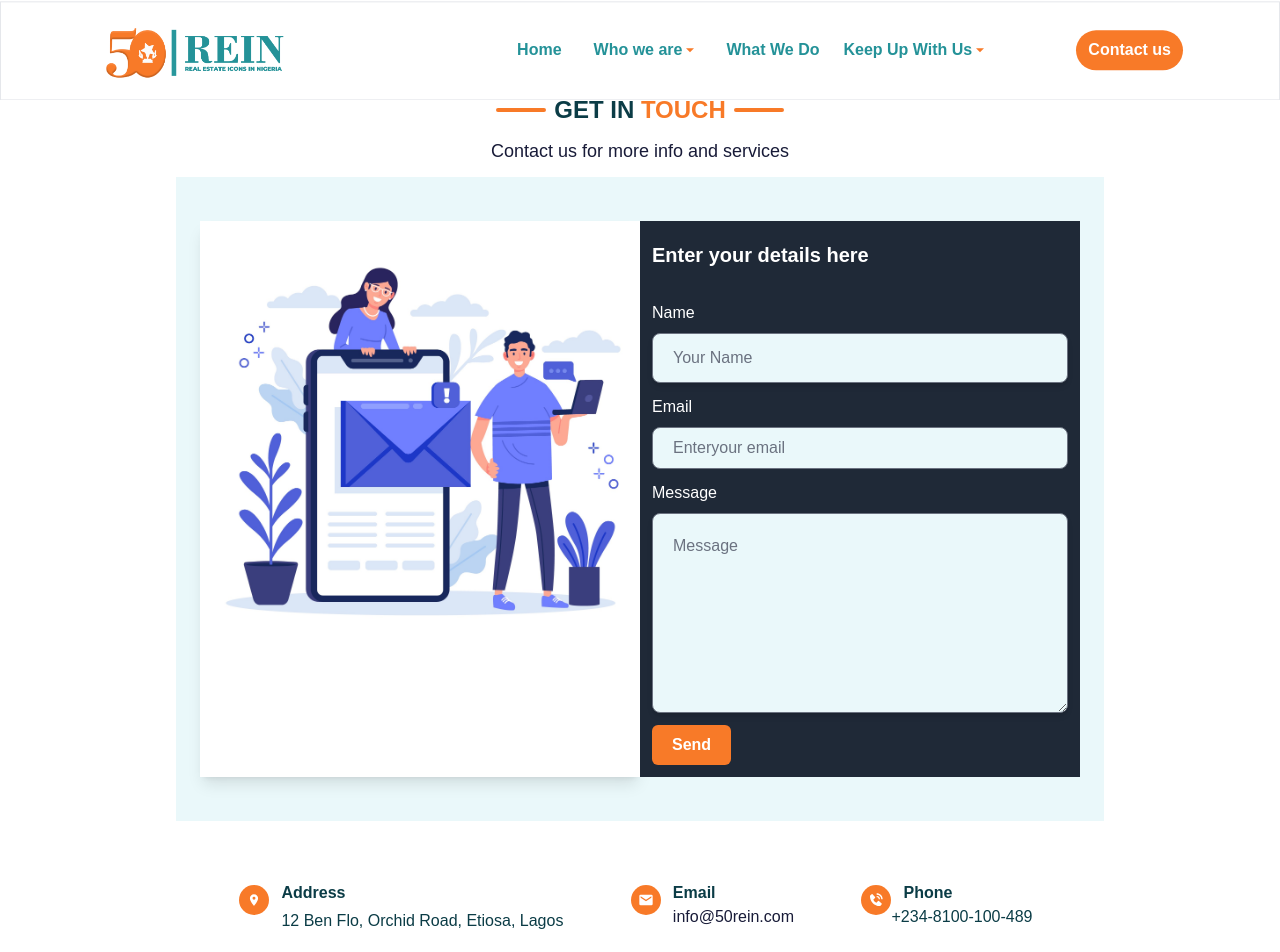
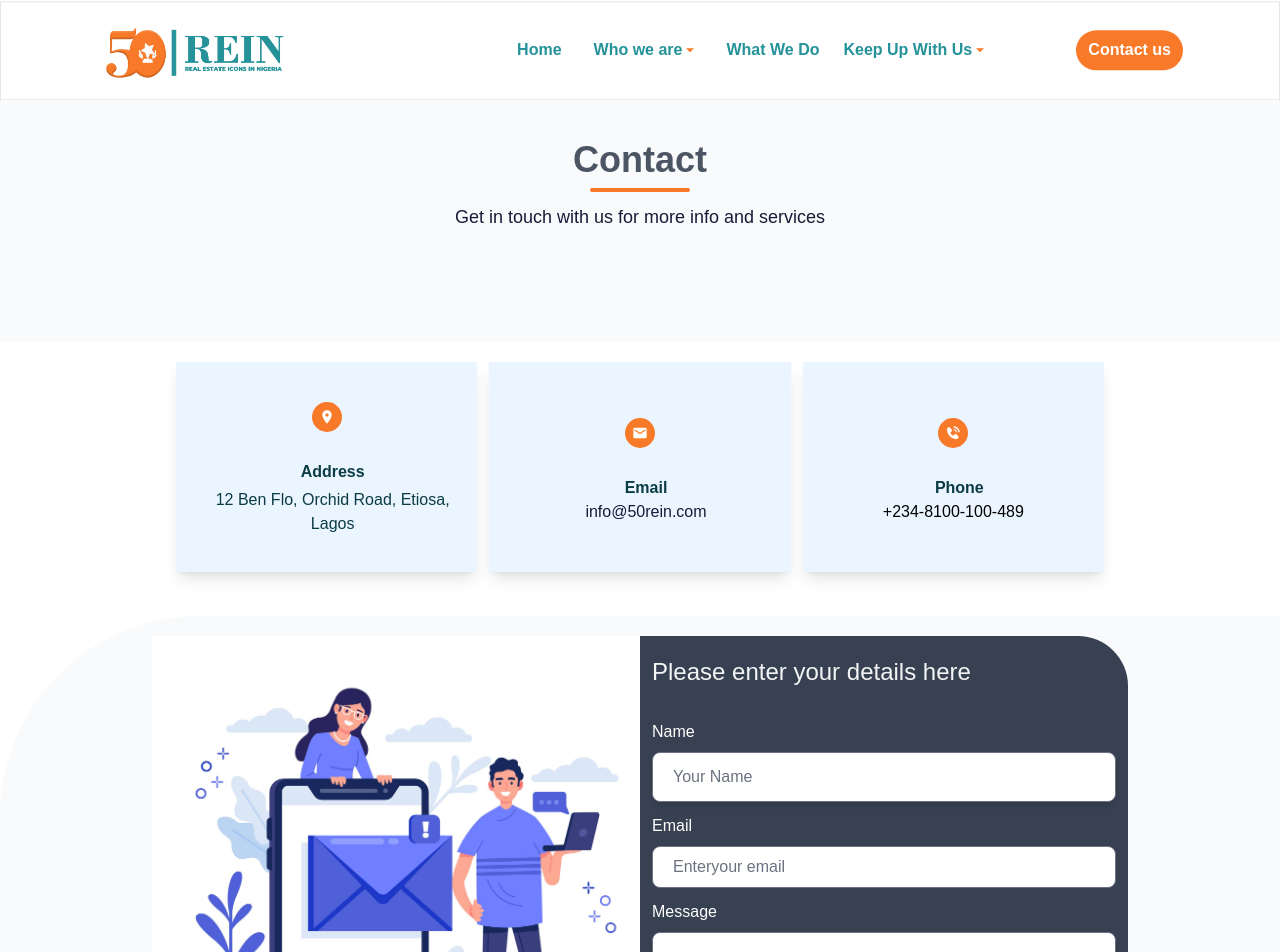
Before and after one commit to LASGLOWTECH/50-rein-website, a React (Vite) app: page /contact in a window 1280 px wide. Shown: the part 57-1009 px from the top of the page. Built offline with nearby package versions, Linux system fonts and the light colour scheme.

Commit message:
made changes

```diff
--- a/src/Components/contact.jsx
+++ b/src/Components/contact.jsx
@@ -52,22 +52,94 @@ const Contact = () => {
 
   return (
     <div className="Contact-Hero  ">
+
+
+      <div className="flex py-20 bg-gray-50 flex-col items-center h-[300px] justify-center ">
+
+
+        <h3 className="text-4xl font-bold text-gray-600 ">Contact</h3>
+        <div className="border-2 mt-2  border-orangeRed   mx-auto rounded-md w-[100px] "></div>
+
+        <p className="py-3 text-greyBlack   text-[18px] text-center">Get in touch with  us for more info and  services </p>
+
+
+      </div>
+
+
+
+
+
+
       <div className=" container py-5 px-6 bg- mx-auto ">
 
-        <div className="flex pt-8 flex-row items-center justify-center ">
 
-          <div className="border-2 mr-2 border-orangeRed rounded-md w-[50px] "></div>
-          <h3 className="text-2xl font-bold text-darkBlue ">GET IN <span className="text-orangeRed" >TOUCH</span></h3>
-          <div className="border-2 ms-2 border-orangeRed rounded-md w-[50px] "></div>
+      <div className="grid grid-cols-1 pb-6  gap-3 md:grid-cols-3 ">
+
+
+<div className="item-1  shadow-lg  px-4 py-8 flex justify-center items-center bg-blue-50 flex-col space-y-6 ">
+  <div className="ico-items bg-orangeRed mt-2 flex w-[30px] h-[30px] rounded-full items-center justify-center  ">
+    < MdLocationOn className="text-white stroke-white" />
 
   </div>
-        <p className="py-3 text-greyBlack   text-[18px] text-center">Contact us for more info and  services </p>
+
+  <div className="item-info ps-3">
+    <h4 className="pt-1 font-bold text-center  text-darkBlue">Address</h4>
+    <p className="py-1  text-center max-w-md text-darkBlue">12 Ben Flo, Orchid Road, Etiosa, Lagos</p>
+  </div>
+</div>
 
 
-        <div className="grid grid-cols-1 md:grid-cols-2 p-6 bg-cyanGreen ">
 
-          <div className=" bg-white shadow-lg   my-5 ">
-            <img src="/emailer.jpg" alt="vita" className="w-full h-auto " />
+
+
+
+<div className="item-1 shadow-lg  py-8 flex justify-center items-center bg-blue-50 flex-col space-y-6">
+  <div className="ico-items bg-orangeRed mt-2 flex items-center justify-center w-[30px] h-[30px] rounded-[50%]"  >
+    < BiSolidEnvelope className="text-white" />
+  </div>
+
+
+  <div className="item-info ps-3">
+    <h4 className="pt-1  font-bold text-center text-darkBlue">Email</h4>
+    <p className=" text-greyBlack text-base">info@50rein.com</p>
+  </div>
+</div>
+
+
+<div className="item-1  shadow-lg px-4 py-8 flex justify-center items-center bg-blue-50 flex-col space-y-6 ">
+  <div className="ico-items bg-orangeRed mt-2 flex items-center justify-center w-[30px] h-[30px] rounded-[50%]" >
+    <BiSolidPhoneCall className="text-white" />
+
+  </div>
+
+  <div className="item-info ">
+    <h4 className="pt-1 font-bold text-center ps-3 text-darkBlue">Phone</h4>
+    <p className=" text-darkBluetext-center ">+234-8100-100-489</p>
+  </div>
+</div>
+
+
+</div>
+
+
+
+</div >
+
+
+
+<section className="bg-gray-50 rounded-tl-[200px]">
+<div className="container mx-auto ">
+
+<div className="grid grid-cols-1 md:grid-cols-2  ">
+
+
+
+
+
+
+
+<div className=" rounded-bl-[50px]  bg-white my-5 ">
+  <img src="/emailer.jpg" alt="vita" className="  w-full h-auto " />
 
 
 
@@ -75,31 +147,35 @@ const Contact = () => {
 
 </div>
 
+
+
+
+
 <div className="form">
 
-            <form className="  my-5 flex flex-col px-3 bg-gray-800 shadow-3xl " ref={form} onSubmit={sendEmail}>
-              < h3 className=" font-bold  text-xl pt-5 text-white ">Enter your details here</h3>
+  <form className="  my-5 flex flex-col px-3 bg-gray-700  rounded-tr-[50px] " ref={form} onSubmit={sendEmail}>
+    < h3 className=" font-medium  text-2xl pt-5 text-gray-100">Please enter your details here</h3>
 
     <p className=" text-base text-green-500 ps-5 py-2 text-gray-500">{result} </p>
 
 
     <div className="email-send flex flex-col ">
       <label className="pt-4 text-white  font-med " for="text">Name</label>
-                <input type="text" className="ps-5 text-darkGrey  bg-cyanGreen shadow-md py-3 mt-2 w-full text-base  rounded-lg " name="user_name" placeholder="Your Name"></input>
+      <input type="text" className="ps-5 text-darkGrey  bg-white shadow-md py-3 mt-2 w-full text-base  rounded-lg " name="user_name" placeholder="Your Name"></input>
 
     </div>
 
 
     <div className="email-send flex  flex-col ">
       <label className="pt-3  text-white font-med  " for="text">Email</label>
-                <input type="Email" className="py-2  bg-cyanGreen ps-5 mt-2 w-full text-base text-darkGrey rounded-lg " name="user_email" required placeholder="Enteryour email"></input>
+      <input type="Email" className="py-2  bg-white ps-5 mt-2 w-full text-base text-darkGrey rounded-lg " name="user_email" required placeholder="Enteryour email"></input>
 
     </div>
 
 
     <div className="email-send flex flex-col ">
       <label className="pt-3 pb-2  text-white font-med  " for="text">Message</label>
-                <textarea className="w-full h-[200px] bg-cyanGreen rounded-lg  text-darkGrey ps-5 py-5  shadow-md text-base" name="message" placeholder="Message" cols="6"
+      <textarea className="w-full h-[200px] bg-white rounded-lg  text-darkGrey ps-5 py-5  shadow-md text-base" name="message" placeholder="Message" cols="6"
         rows="3"></textarea>
     </div>
 
@@ -109,7 +185,7 @@ const Contact = () => {
       {!loading && <input type="submit" className=" hover:bg-lightBlue hover:text-white font-bold text-base flex place-self-start rounded-md  px-5 py-2 my-3 bg-orangeRed text-white" value="Send" />}
       {loading && <input type="submit" className="text-base flex place-self-start rounded-md px-5 py-2  my-3 bg-yellow-400" disabled value="Sending" />}
     </div>
-                      {result &&<p className="text-base text-left text-[green] py-3">{result}</p>}
+    {result && <p className="text-base text-left text-[green] py-3">{result}</p>}
 
   </form>
 
@@ -119,55 +195,17 @@ const Contact = () => {
 
 </div>
 
-        <div className="contact-sec justify-evenly flex-col   flex md:flex-row mt-5 pt-4 mx-2">
-
-
-          <div className="item-1  pt-5 flex justify-start pe-3">
-            <div className="ico-items bg-orangeRed mt-2 flex w-[30px] h-[30px] rounded-full items-center justify-center px-2 ">
-              < MdLocationOn className="text-white stroke-white" />
-
 </div>
-
-            <div className="item-info ps-3">
-              <h4 className="pt-1 font-bold text-darkBlue">Address</h4>
-              <p className="py-1  max-w-md text-darkBlue">12 Ben Flo, Orchid Road, Etiosa, Lagos</p>
-            </div>
-          </div>
+</section>
 
 
 
 
 
-
-          <div className="item-1 pt-5 flex justify-start pe-3">
-            <div className="ico-items bg-orangeRed mt-2 flex items-center justify-center w-[30px] h-[30px] rounded-[50%]"  >
-              < BiSolidEnvelope  className="text-white" />
-            </div>
+{/* links */}
 
 
-            <div className="item-info ps-3">
-              <h4 className="pt-1  font-bold text-darkBlue">Email</h4>
-              <p className=" text-greyBlack">info@50rein.com</p>
-            </div>
-          </div>
 
-
-          <div className="item-1 pt-5  flex justify-start pe-2">
-            <div className="ico-items bg-orangeRed mt-2 flex items-center justify-center w-[30px] h-[30px] rounded-[50%]" >
-              <BiSolidPhoneCall className="text-white" />
-
-            </div>
-
-            <div className="item-info ">
-              <h4 className="pt-1 font-bold ps-3 text-darkBlue">Phone</h4>
-              <p className=" text-darkBlue">+234-8100-100-489</p>
-            </div>
-          </div>
-
-
-        </div>
-
-      </div >
 
     </div >
   );
```
Lines whose indentation alone changed are shown as unchanged.
